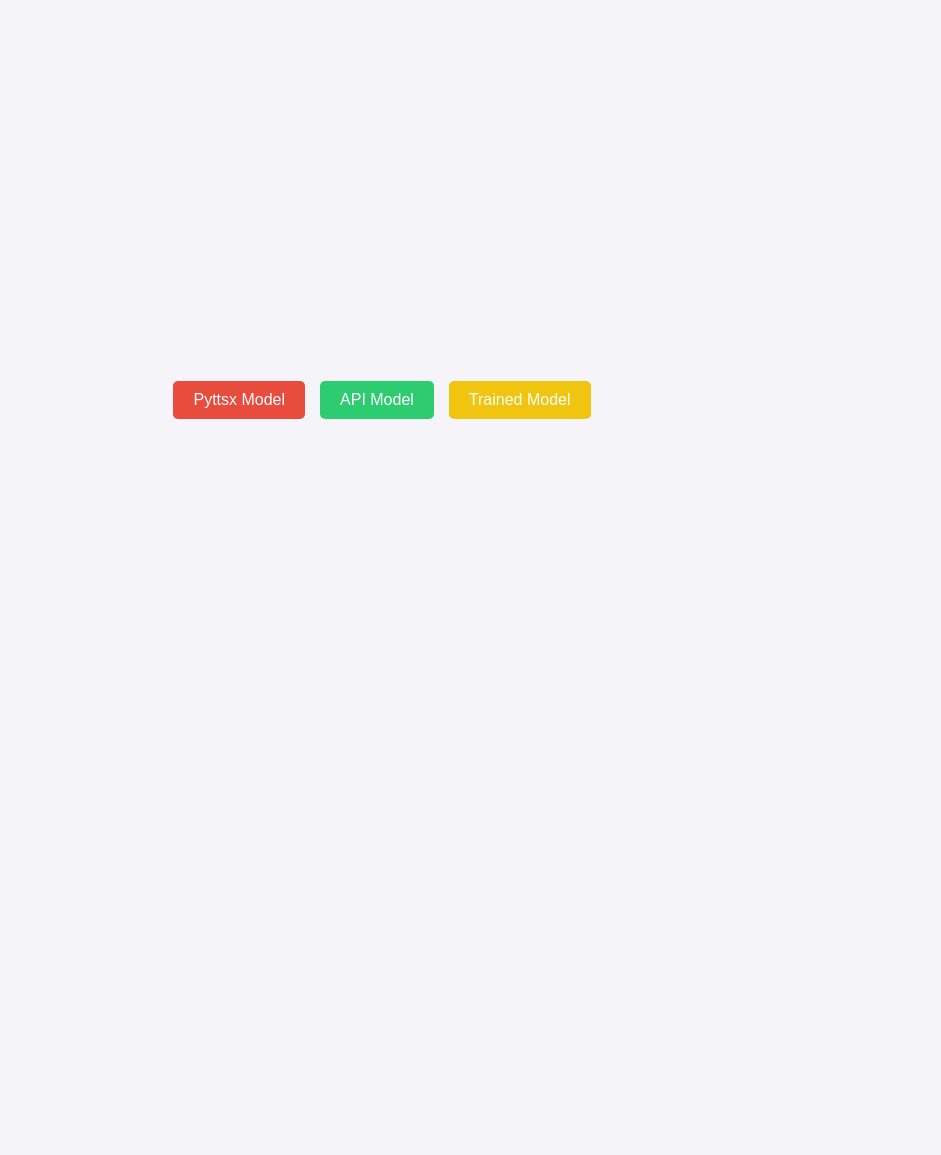
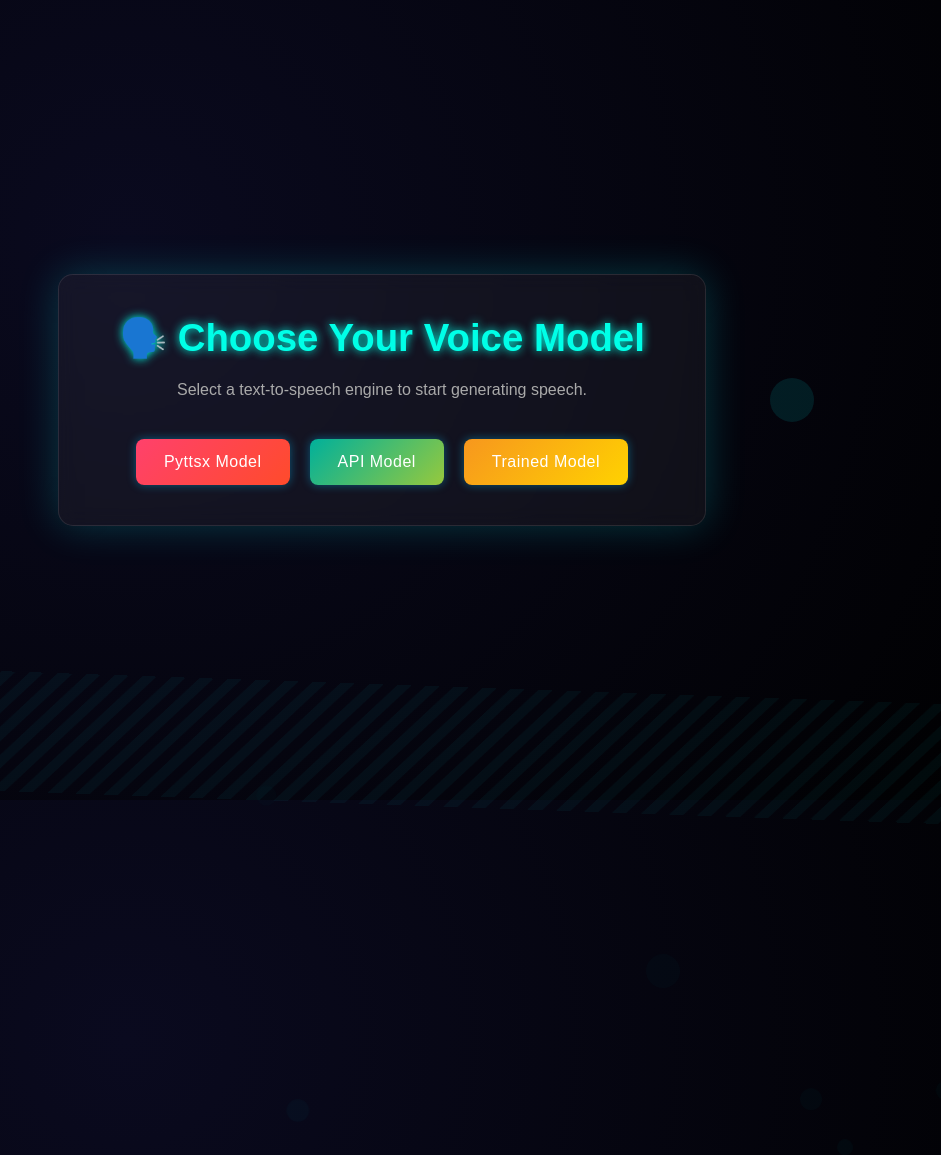
Before and after one commit to Shoaib1345/TexttoSpeech-, a Flask app: page / in a window 1280 px wide; the page is wider, and only the part inside the window is pictured. Shown: that part, without its empty margins (258-1199 px from the left). Before the commit the page ends 419 px from the top of that part, so only its background shows below. Run offline with Flask 3, Linux system fonts and the light colour scheme.

Commit message:
index.html is updated

```diff
--- a/templates/frontend/index.html
+++ b/templates/frontend/index.html
@@ -5,78 +5,159 @@
     <meta name="viewport" content="width=device-width, initial-scale=1.0">
     <title>Model Selection</title>
     <style>
-        /* Your existing CSS for styling is kept here */
+        * {
+            margin: 0;
+            padding: 0;
+            box-sizing: border-box;
+        }
+
         body {
-            font-family: sans-serif;
+            height: 100vh;
             display: flex;
             flex-direction: column;
             align-items: center;
             justify-content: center;
-            min-height: 100vh;
-            margin: 0;
-            background-color: #f4f4f9;
+            background: radial-gradient(circle at 30% 30%, #0a0a1f, #000);
+            font-family: 'Poppins', sans-serif;
+            overflow: hidden;
         }
 
-        #animation-container {
-            /* This container is no longer strictly needed for animation but is kept for structure/context */
-            width: 200px;
-            height: 200px;
-            background-color: #3498db;
+        /* CSS-based animated waves (no image needed) */
+        .wave {
+            position: absolute;
+            bottom: 0;
+            width: 200%;
+            height: 120px;
+            background: repeating-linear-gradient(
+                -45deg,
+                rgba(0, 255, 255, 0.2) 0px,
+                rgba(0, 255, 255, 0.2) 10px,
+                transparent 10px,
+                transparent 20px
+            );
+            animation: waveMove 6s linear infinite;
+            opacity: 0.1;
+            transform: rotate(2deg);
+        }
+
+        .wave:nth-child(2) {
+            animation-delay: -3s;
+            opacity: 0.2;
+        }
+
+        @keyframes waveMove {
+            from { transform: translateX(0) rotate(2deg); }
+            to { transform: translateX(-50%) rotate(2deg); }
+        }
+
+        .container {
+            text-align: center;
+            backdrop-filter: blur(10px);
+            background: rgba(255, 255, 255, 0.05);
+            border: 1px solid rgba(255, 255, 255, 0.1);
+            border-radius: 15px;
+            padding: 40px 60px;
+            z-index: 10;
+            box-shadow: 0 0 40px rgba(0, 255, 255, 0.2);
+        }
+
+        h1 {
+            font-size: 2.4em;
+            color: #00ffe7;
+            text-shadow: 0 0 10px #00ffe7;
             margin-bottom: 20px;
-            border-radius: 10px;
-            display: flex;
-            align-items: center;
-            justify-content: center;
-            color: white;
-            font-size: 1.2em;
-            transition: all 0.5s ease-in-out;
+        }
+
+        .subtitle {
+            font-size: 1em;
+            color: #aaa;
+            margin-bottom: 40px;
         }
 
         .button-container {
             display: flex;
-            gap: 15px;
+            gap: 20px;
+            justify-content: center;
+            flex-wrap: wrap;
         }
 
         .control-button {
-            padding: 10px 20px;
+            padding: 14px 28px;
             border: none;
-            border-radius: 5px;
+            border-radius: 8px;
             cursor: pointer;
             font-size: 1em;
             color: white;
-            transition: background-color 0.3s ease;
+            letter-spacing: 0.5px;
+            font-weight: 500;
+            background: linear-gradient(135deg, #00c3ff, #0061ff);
+            box-shadow: 0 0 10px rgba(0, 195, 255, 0.4);
+            transition: all 0.3s ease;
         }
 
-        #btn-pyttsx { background-color: #e74c3c; } /* Red */
-        #btn-api { background-color: #2ecc71; } /* Green */
-        #btn-trained { background-color: #f1c40f; } /* Yellow */
-
         .control-button:hover {
-            opacity: 0.9;
+            transform: translateY(-4px);
+            box-shadow: 0 0 20px rgba(0, 195, 255, 0.7);
         }
 
-        /* The animation/state CSS classes are no longer necessary for redirection */
+        #btn-pyttsx { background: linear-gradient(135deg, #ff416c, #ff4b2b); }
+        #btn-api { background: linear-gradient(135deg, #00b09b, #96c93d); }
+        #btn-trained { background: linear-gradient(135deg, #f7971e, #ffd200); }
+
+        /* Floating circles background */
+        .circle {
+            position: absolute;
+            border-radius: 50%;
+            background: rgba(0, 255, 255, 0.1);
+            animation: floatUp 10s linear infinite;
+        }
+
+        @keyframes floatUp {
+            from { transform: translateY(100vh) scale(0.5); opacity: 0.3; }
+            to { transform: translateY(-10vh) scale(1.2); opacity: 0; }
+        }
     </style>
 </head>
 <body>
 
+    <!-- Floating animated circles -->
+    <div class="circle" style="left:10%; width:40px; height:40px; animation-delay:0s;"></div>
+    <div class="circle" style="left:40%; width:25px; height:25px; animation-delay:2s;"></div>
+    <div class="circle" style="left:70%; width:50px; height:50px; animation-delay:4s;"></div>
+    <div class="circle" style="left:85%; width:30px; height:30px; animation-delay:6s;"></div>
 
+    <!-- CSS-only wave animation -->
+    <div class="wave"></div>
+    <div class="wave"></div>
 
-    <div class="button-container">
-        <button id="btn-pyttsx" class="control-button" onclick="redirectToPage('/pyttsx_model')">Pyttsx Model</button>
-        <button id="btn-api" class="control-button" onclick="redirectToPage('/api_model')">API Model</button>
-        <button id="btn-trained" class="control-button" onclick="redirectToPage('/trained_model')">Trained Model</button>
+    <!-- Main container -->
+    <div class="container">
+        <h1>🗣️ Choose Your Voice Model</h1>
+        <p class="subtitle">Select a text-to-speech engine to start generating speech.</p>
+        <div class="button-container">
+            <button id="btn-pyttsx" class="control-button" onclick="redirectToPage('/pyttsx_model')">Pyttsx Model</button>
+            <button id="btn-api" class="control-button" onclick="redirectToPage('/api_model')">API Model</button>
+            <button id="btn-trained" class="control-button" onclick="redirectToPage('/trained_model')">Trained Model</button>
+        </div>
     </div>
 
     <script>
-        /**
-         * Redirects the browser to a specific URL path.
-         * @param {string} urlPath - The Flask route to redirect to (e.g., '/pyttsx_model').
-         */
+        // Redirect function
         function redirectToPage(urlPath) {
-            // Use window.location.href to change the current page URL
             window.location.href = urlPath;
         }
+
+        // Random floating circles generator
+        setInterval(() => {
+            const circle = document.createElement('div');
+            circle.classList.add('circle');
+            circle.style.left = Math.random() * 100 + '%';
+            circle.style.width = Math.random() * 40 + 10 + 'px';
+            circle.style.height = circle.style.width;
+            circle.style.animationDelay = Math.random() * 5 + 's';
+            document.body.appendChild(circle);
+            setTimeout(() => circle.remove(), 10000);
+        }, 1500);
     </script>
 
 </body>
```
